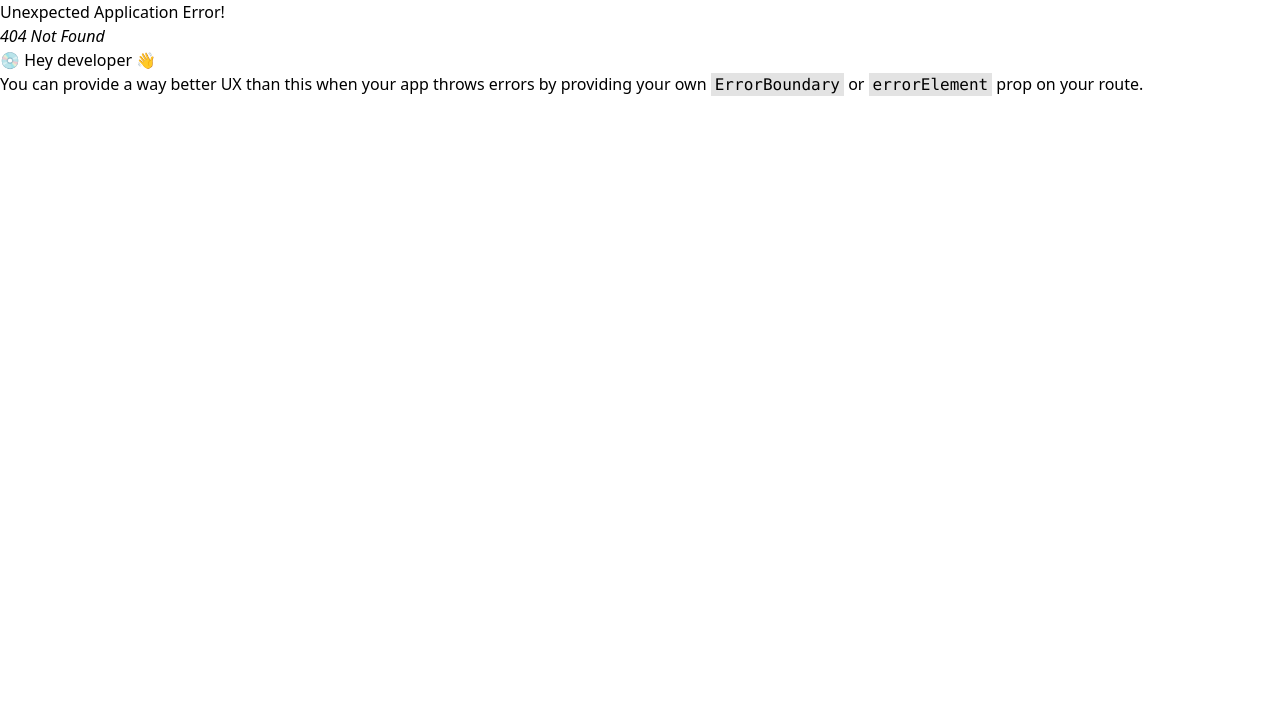
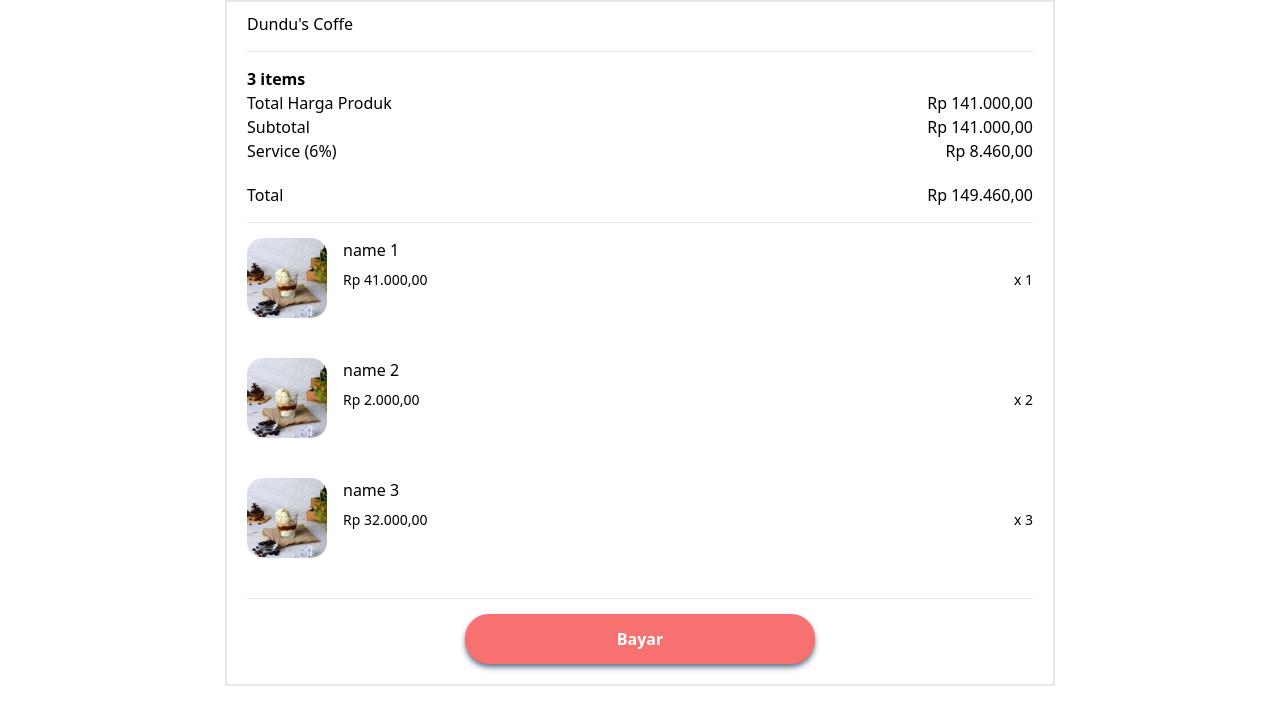
Before and after one commit to alfahmist/dundu-coffe, a React (Vite) app: page /checkout in a window 1280 px wide. Before the commit this address had no page. Shown: the top 724 px of the page. Built offline with nearby package versions, Linux system fonts and the light colour scheme.

Commit message:
add : fitur checkout untuk bayar

```diff
--- a/src/css/app.css
+++ b/src/css/app.css
@@ -575,11 +575,6 @@ video {
   margin-right: auto;
 }
 
-.mx-\[40px\] {
-  margin-left: 40px;
-  margin-right: 40px;
-}
-
 .my-\[20px\] {
   margin-top: 20px;
   margin-bottom: 20px;
@@ -591,30 +586,6 @@ video {
 
 .mb-4 {
   margin-bottom: 1rem;
-}
-
-.mt-1 {
-  margin-top: 0.25rem;
-}
-
-.mt-auto {
-  margin-top: auto;
-}
-
-.mr-\[10px\] {
-  margin-right: 10px;
-}
-
-.mr-\[20px\] {
-  margin-right: 20px;
-}
-
-.mr-\[40px\] {
-  margin-right: 40px;
-}
-
-.mb-\[10px\] {
-  margin-bottom: 10px;
 }
 
 .mb-\[15px\] {
@@ -629,6 +600,10 @@ video {
   margin-bottom: 40px;
 }
 
+.mb-\[50px\] {
+  margin-bottom: 50px;
+}
+
 .ml-4 {
   margin-left: 1rem;
 }
@@ -637,16 +612,48 @@ video {
   margin-right: 1rem;
 }
 
-.mb-\[100px\] {
-  margin-bottom: 100px;
+.mr-\[10px\] {
+  margin-right: 10px;
 }
 
-.mb-\[50px\] {
-  margin-bottom: 50px;
+.mr-\[20px\] {
+  margin-right: 20px;
 }
 
-.mb-\[200px\] {
-  margin-bottom: 200px;
+.mt-1 {
+  margin-top: 0.25rem;
+}
+
+.mt-auto {
+  margin-top: auto;
+}
+
+.mt-\[50px\] {
+  margin-top: 50px;
+}
+
+.mt-\[1000px\] {
+  margin-top: 1000px;
+}
+
+.mt-\[00px\] {
+  margin-top: 00px;
+}
+
+.mt-\[100px\] {
+  margin-top: 100px;
+}
+
+.mt-\[500px\] {
+  margin-top: 500px;
+}
+
+.mt-\[20px\] {
+  margin-top: 20px;
+}
+
+.mb-\[10px\] {
+  margin-bottom: 10px;
 }
 
 .block {
@@ -661,12 +668,16 @@ video {
   display: flex;
 }
 
-.contents {
-  display: contents;
+.h-\[150px\] {
+  height: 150px;
 }
 
 .h-\[170px\] {
   height: 170px;
+}
+
+.h-\[18px\] {
+  height: 18px;
 }
 
 .h-\[30px\] {
@@ -677,60 +688,32 @@ video {
   height: 50px;
 }
 
+.h-\[80px\] {
+  height: 80px;
+}
+
 .h-full {
   height: 100%;
 }
 
-.h-\[100px\] {
-  height: 100px;
+.w-11\/12 {
+  width: 91.666667%;
 }
 
-.h-\[200px\] {
-  height: 200px;
-}
-
-.h-\[150px\] {
-  height: 150px;
-}
-
-.h-\[120px\] {
-  height: 120px;
-}
-
-.h-\[20px\] {
-  height: 20px;
-}
-
-.h-\[40px\] {
-  height: 40px;
-}
-
-.h-\[15px\] {
-  height: 15px;
-}
-
-.h-\[18px\] {
-  height: 18px;
-}
-
-.h-\[80px\] {
-  height: 80px;
-}
-
-.h-\[1300px\] {
-  height: 1300px;
-}
-
-.h-\[130px\] {
-  height: 130px;
-}
-
-.h-\[10px\] {
-  height: 10px;
+.w-\[18px\] {
+  width: 18px;
 }
 
 .w-\[250px\] {
   width: 250px;
+}
+
+.w-\[30px\] {
+  width: 30px;
+}
+
+.w-\[40px\] {
+  width: 40px;
 }
 
 .w-\[430px\] {
@@ -741,85 +724,44 @@ video {
   width: 730px;
 }
 
-.w-\[830px\] {
-  width: 830px;
+.w-\[80px\] {
+  width: 80px;
 }
 
 .w-full {
   width: 100%;
 }
 
-.w-fit {
-  width: -moz-fit-content;
-  width: fit-content;
+.max-w-\[100px\] {
+  max-width: 100px;
 }
 
-.w-\[50px\] {
-  width: 50px;
-}
-
-.w-\[100px\] {
-  width: 100px;
-}
-
-.w-\[200px\] {
-  width: 200px;
-}
-
-.w-\[20px\] {
-  width: 20px;
-}
-
-.w-\[40px\] {
-  width: 40px;
-}
-
-.w-\[30px\] {
-  width: 30px;
-}
-
-.w-\[10px\] {
-  width: 10px;
-}
-
-.w-\[12px\] {
-  width: 12px;
-}
-
-.w-\[15px\] {
-  width: 15px;
-}
-
-.w-\[18px\] {
-  width: 18px;
-}
-
-.w-\[00px\] {
-  width: 00px;
-}
-
-.w-\[80px\] {
-  width: 80px;
-}
-
-.w-9\/12 {
-  width: 75%;
-}
-
-.w-11\/12 {
-  width: 91.666667%;
-}
-
-.max-w-\[100px\] {
-  max-width: 100px;
+.max-w-\[730px\] {
+  max-width: 730px;
 }
 
 .max-w-\[830px\] {
   max-width: 830px;
 }
 
-.max-w-\[730px\] {
-  max-width: 730px;
+.max-w-\[630px\] {
+  max-width: 630px;
+}
+
+.max-w-\[130px\] {
+  max-width: 130px;
+}
+
+.max-w-\[230px\] {
+  max-width: 230px;
+}
+
+.max-w-\[2330px\] {
+  max-width: 2330px;
+}
+
+.max-w-\[350px\] {
+  max-width: 350px;
 }
 
 .cursor-default {
@@ -846,10 +788,6 @@ video {
   align-items: flex-start;
 }
 
-.items-end {
-  align-items: flex-end;
-}
-
 .items-center {
   align-items: center;
 }
@@ -866,32 +804,12 @@ video {
   justify-content: space-between;
 }
 
-.justify-around {
-  justify-content: space-around;
-}
-
 .gap-10 {
   gap: 2.5rem;
 }
 
-.gap-20 {
-  gap: 5rem;
-}
-
-.gap-5 {
-  gap: 1.25rem;
-}
-
 .gap-2 {
   gap: 0.5rem;
-}
-
-.gap-4 {
-  gap: 1rem;
-}
-
-.gap-3 {
-  gap: 0.75rem;
 }
 
 .self-start {
@@ -900,10 +818,6 @@ video {
 
 .self-end {
   align-self: flex-end;
-}
-
-.self-center {
-  align-self: center;
 }
 
 .overflow-hidden {
@@ -922,24 +836,12 @@ video {
   border-radius: 15px;
 }
 
-.rounded-md {
-  border-radius: 0.375rem;
-}
-
 .rounded-full {
   border-radius: 9999px;
 }
 
-.rounded-sm {
-  border-radius: 0.125rem;
-}
-
-.rounded-lg {
-  border-radius: 0.5rem;
-}
-
-.rounded-xl {
-  border-radius: 0.75rem;
+.rounded-md {
+  border-radius: 0.375rem;
 }
 
 .border {
@@ -964,11 +866,6 @@ video {
   border-color: rgb(226 232 240 / var(--tw-border-opacity));
 }
 
-.border-slate-400 {
-  --tw-border-opacity: 1;
-  border-color: rgb(148 163 184 / var(--tw-border-opacity));
-}
-
 .bg-black {
   --tw-bg-opacity: 1;
   background-color: rgb(0 0 0 / var(--tw-bg-opacity));
@@ -979,6 +876,11 @@ video {
   background-color: rgb(254 202 202 / var(--tw-bg-opacity));
 }
 
+.bg-red-400 {
+  --tw-bg-opacity: 1;
+  background-color: rgb(248 113 113 / var(--tw-bg-opacity));
+}
+
 .bg-slate-200 {
   --tw-bg-opacity: 1;
   background-color: rgb(226 232 240 / var(--tw-bg-opacity));
@@ -987,16 +889,6 @@ video {
 .bg-zinc-400 {
   --tw-bg-opacity: 1;
   background-color: rgb(161 161 170 / var(--tw-bg-opacity));
-}
-
-.bg-red-400 {
-  --tw-bg-opacity: 1;
-  background-color: rgb(248 113 113 / var(--tw-bg-opacity));
-}
-
-.bg-slate-400 {
-  --tw-bg-opacity: 1;
-  background-color: rgb(148 163 184 / var(--tw-bg-opacity));
 }
 
 .p-4 {
@@ -1013,6 +905,11 @@ video {
   padding-right: 20px;
 }
 
+.px-\[40px\] {
+  padding-left: 40px;
+  padding-right: 40px;
+}
+
 .py-2 {
   padding-top: 0.5rem;
   padding-bottom: 0.5rem;
@@ -1023,52 +920,21 @@ video {
   padding-bottom: 10px;
 }
 
-.px-\[40px\] {
-  padding-left: 40px;
-  padding-right: 40px;
-}
-
-.py-\[50px\] {
-  padding-top: 50px;
-  padding-bottom: 50px;
-}
-
-.px-\[100px\] {
-  padding-left: 100px;
-  padding-right: 100px;
-}
-
-.pb-\[50px\] {
-  padding-bottom: 50px;
-}
-
 .pb-\[100px\] {
   padding-bottom: 100px;
-}
-
-.pb-\[10px\] {
-  padding-bottom: 10px;
 }
 
 .pb-\[20px\] {
   padding-bottom: 20px;
 }
 
-.pb-\[200px\] {
-  padding-bottom: 200px;
-}
-
 .text-center {
   text-align: center;
 }
 
-.align-middle {
-  vertical-align: middle;
-}
-
-.text-lg {
-  font-size: 1.125rem;
-  line-height: 1.75rem;
+.text-2xl {
+  font-size: 1.5rem;
+  line-height: 2rem;
 }
 
 .text-sm {
@@ -1081,18 +947,12 @@ video {
   line-height: 1rem;
 }
 
-.text-2xl {
-  font-size: 1.5rem;
-  line-height: 2rem;
+.font-bold {
+  font-weight: 700;
 }
 
-.text-3xl {
-  font-size: 1.875rem;
-  line-height: 2.25rem;
-}
-
-.font-bold {
-  font-weight: 700;
+.font-extralight {
+  font-weight: 200;
 }
 
 .font-medium {
@@ -1103,6 +963,18 @@ video {
   font-weight: 400;
 }
 
+.font-light {
+  font-weight: 300;
+}
+
+.leading-\[18px\] {
+  line-height: 18px;
+}
+
+.leading-\[20px\] {
+  line-height: 20px;
+}
+
 .leading-\[30px\] {
   line-height: 30px;
 }
@@ -1111,16 +983,19 @@ video {
   line-height: 50px;
 }
 
-.leading-\[20px\] {
-  line-height: 20px;
+.text-blue-500 {
+  --tw-text-opacity: 1;
+  color: rgb(59 130 246 / var(--tw-text-opacity));
 }
 
-.leading-\[18\[x\]\] {
-  line-height: 18[x];
+.text-red-500 {
+  --tw-text-opacity: 1;
+  color: rgb(239 68 68 / var(--tw-text-opacity));
 }
 
-.leading-\[18px\] {
-  line-height: 18px;
+.text-slate-500 {
+  --tw-text-opacity: 1;
+  color: rgb(100 116 139 / var(--tw-text-opacity));
 }
 
 .text-white {
@@ -1128,39 +1003,14 @@ video {
   color: rgb(255 255 255 / var(--tw-text-opacity));
 }
 
-.text-slate-500 {
+.text-slate-700 {
   --tw-text-opacity: 1;
-  color: rgb(100 116 139 / var(--tw-text-opacity));
+  color: rgb(51 65 85 / var(--tw-text-opacity));
 }
 
-.text-slate-200 {
+.text-slate-800 {
   --tw-text-opacity: 1;
-  color: rgb(226 232 240 / var(--tw-text-opacity));
-}
-
-.text-slate-400 {
-  --tw-text-opacity: 1;
-  color: rgb(148 163 184 / var(--tw-text-opacity));
-}
-
-.text-red-200 {
-  --tw-text-opacity: 1;
-  color: rgb(254 202 202 / var(--tw-text-opacity));
-}
-
-.text-red-400 {
-  --tw-text-opacity: 1;
-  color: rgb(248 113 113 / var(--tw-text-opacity));
-}
-
-.text-red-500 {
-  --tw-text-opacity: 1;
-  color: rgb(239 68 68 / var(--tw-text-opacity));
-}
-
-.text-blue-500 {
-  --tw-text-opacity: 1;
-  color: rgb(59 130 246 / var(--tw-text-opacity));
+  color: rgb(30 41 59 / var(--tw-text-opacity));
 }
 
 .opacity-0 {
@@ -1175,31 +1025,10 @@ video {
   opacity: 0.8;
 }
 
-.opacity-90 {
-  opacity: 0.9;
-}
-
-.shadow-sm {
-  --tw-shadow: 0 1px 2px 0 rgb(0 0 0 / 0.05);
-  --tw-shadow-colored: 0 1px 2px 0 var(--tw-shadow-color);
-  box-shadow: var(--tw-ring-offset-shadow, 0 0 #0000), var(--tw-ring-shadow, 0 0 #0000), var(--tw-shadow);
-}
-
-.shadow-lg {
-  --tw-shadow: 0 10px 15px -3px rgb(0 0 0 / 0.1), 0 4px 6px -4px rgb(0 0 0 / 0.1);
-  --tw-shadow-colored: 0 10px 15px -3px var(--tw-shadow-color), 0 4px 6px -4px var(--tw-shadow-color);
-  box-shadow: var(--tw-ring-offset-shadow, 0 0 #0000), var(--tw-ring-shadow, 0 0 #0000), var(--tw-shadow);
-}
-
 .shadow-md {
   --tw-shadow: 0 4px 6px -1px rgb(0 0 0 / 0.1), 0 2px 4px -2px rgb(0 0 0 / 0.1);
   --tw-shadow-colored: 0 4px 6px -1px var(--tw-shadow-color), 0 2px 4px -2px var(--tw-shadow-color);
   box-shadow: var(--tw-ring-offset-shadow, 0 0 #0000), var(--tw-ring-shadow, 0 0 #0000), var(--tw-shadow);
-}
-
-.shadow-black {
-  --tw-shadow-color: #000;
-  --tw-shadow: var(--tw-shadow-colored);
 }
 
 .shadow-slate-500 {
@@ -1226,11 +1055,6 @@ video {
   background-color: rgb(248 113 113 / var(--tw-bg-opacity));
 }
 
-.hover\:bg-slate-400:hover {
-  --tw-bg-opacity: 1;
-  background-color: rgb(148 163 184 / var(--tw-bg-opacity));
-}
-
 .hover\:text-white:hover {
   --tw-text-opacity: 1;
   color: rgb(255 255 255 / var(--tw-text-opacity));
@@ -1240,15 +1064,3 @@ video {
   --tw-bg-opacity: 1;
   background-color: rgb(239 68 68 / var(--tw-bg-opacity));
 }
-
-@media (min-width: 640px) {
-  .sm\:mx-\[auto\] {
-    margin-left: auto;
-    margin-right: auto;
-  }
-
-  .sm\:mx-auto {
-    margin-left: auto;
-    margin-right: auto;
-  }
-}
--- a/src/layout/index.jsx
+++ b/src/layout/index.jsx
@@ -4,7 +4,8 @@ import Navigation from './navigation';
 import useMarketStore from '../store/marketStore';
 
 const index = () => {
-	const { notification, notificationText, getTotalPrice } = useMarketStore();
+	const { notification, notificationText, getTotalPrice, checkoutCart } =
+		useMarketStore();
 	const path = useLocation().pathname;
 	const rupiah = (number) => {
 		const options = {
@@ -34,10 +35,14 @@ const index = () => {
 				className={`fixed w-full h-[50px] cursor-default transition-all duration-500 bottom-[20px]`}
 			>
 				{['/cart'].includes(path) ? (
-					<div className='cursor-pointer flex flex-row justify-between px-[40px]  mx-auto bg-red-400 active:bg-red-500 text-center w-11/12 max-w-[730px]   rounded-3xl text-white text-md h-full leading-[50px] font-bold shadow-slate-500 shadow-md'>
+					<Link
+						onClick={() => checkoutCart()}
+						to={'/checkout'}
+						className='cursor-pointer flex flex-row justify-between px-[40px]  mx-auto bg-red-400 active:bg-red-500 text-center w-11/12 max-w-[730px]   rounded-3xl text-white text-md h-full leading-[50px] font-bold shadow-slate-500 shadow-md'
+					>
 						<span>Checkout</span>
 						<span>{rupiah(getTotalPrice())}</span>
-					</div>
+					</Link>
 				) : null}
 
 				{/* <div className='text-center w-[730px] bg-zinc-400 mx-auto rounded-3xl text-white text-md h-full leading-[50px] font-bold shadow-slate-500 shadow-md'>
--- /dev/null
+++ b/src/pages/checkout/card.jsx
@@ -0,0 +1,42 @@
+import useMarketStore from '../../store/marketStore';
+import bin from '../../assets/bin.svg';
+const card = ({ product }) => {
+	const {
+		addToCart,
+		setNotification,
+		notification,
+		updateQuantity,
+		deleteProduct,
+		setSelected,
+	} = useMarketStore();
+	const rupiah = (number) => {
+		const options = {
+			style: 'currency',
+			currency: 'IDR',
+		};
+		return new Intl.NumberFormat('id-ID', options).format(number);
+	};
+
+	return (
+		<>
+			<div
+				className={`flex flex-row w-full overflow-hidden mb-[20px] pb-[20px] `}
+			>
+				<img
+					src={'/src/assets/images/' + product.image}
+					alt={product.name}
+					className='w-[80px] h-[80px] rounded-2xl'
+				/>
+				<div className='flex flex-col ml-4 w-full gap-2'>
+					<p className='font-medium'>{product.name}</p>
+					<div className='flex justify-between'>
+						<p className='font-medium text-sm'>{rupiah(product.price)}</p>
+						<p className='font-medium text-sm'>x {product.quantity}</p>
+					</div>
+				</div>
+			</div>
+		</>
+	);
+};
+
+export default card;
--- /dev/null
+++ b/src/pages/checkout/flex.jsx
@@ -0,0 +1,9 @@
+const flex = ({ children, className }) => {
+	return (
+		<>
+			<div className={`flex justify-between ${className}`}>{children}</div>
+		</>
+	);
+};
+
+export default flex;
--- /dev/null
+++ b/src/pages/checkout/index.jsx
@@ -0,0 +1,92 @@
+import { Link } from 'react-router-dom';
+import useMarketStore from '../../store/marketStore';
+import Card from './card';
+import Flex from './flex';
+
+const index = () => {
+	const {
+		carts,
+		checkout,
+		setSelectedAll,
+		deleteSelectedProduct,
+		getSelectedItem,
+		selectedAll,
+		isSelectAll,
+		getCheckoutPrice,
+		getCheckoutTotalItem,
+	} = useMarketStore();
+
+	const rupiah = (number) => {
+		const options = {
+			style: 'currency',
+			currency: 'IDR',
+		};
+		return new Intl.NumberFormat('id-ID', options).format(number);
+	};
+	let totalPrice = getCheckoutPrice();
+	let servicePrice = (getCheckoutPrice() * 6) / 100;
+	let totalPriceAfterService = getCheckoutPrice() + servicePrice;
+
+	return (
+		<>
+			<div>
+				<div className='mb-[15px] flex justify-between'>
+					<div className=''>Dundu's Coffe</div>
+				</div>
+				<hr className='mb-[15px]' />
+				<div className='mb-[15px]'>
+					<p className='font-bold'>
+						{getCheckoutTotalItem() > 0
+							? `${getCheckoutTotalItem()} items`
+							: '1 item'}
+					</p>
+					<Flex>
+						<p className='font-light'>Total Harga Produk</p>
+						<p>{rupiah(totalPrice)}</p>
+					</Flex>
+					<Flex>
+						<p className='font-light'>Subtotal</p>
+						<p>{rupiah(totalPrice)}</p>
+					</Flex>
+					<Flex>
+						<p className='font-light'>Service (6%)</p>
+						<p>{rupiah(servicePrice)}</p>
+					</Flex>
+					<Flex className='mt-[20px]'>
+						<p className='font-medium'>Total</p>
+						<p>{rupiah(totalPriceAfterService)}</p>
+					</Flex>
+				</div>
+				<hr className='mb-[15px]' />
+
+				{checkout.length > 0 ? (
+					<>
+						<div className='flex flex-col items-start'>
+							{checkout.map((product, index) => {
+								return <Card key={index} product={product} />;
+							})}
+						</div>
+					</>
+				) : (
+					<>
+						<Link
+							to={'/'}
+							className='text-center font-medium text-2xl my-[20px] text-blue-500 block'
+						>
+							+Tambah barang
+						</Link>
+					</>
+				)}
+			</div>
+			<hr className='mb-[15px]' />
+			<Link
+				to={'/checkout'}
+				className='cursor-pointer mb-[10px] flex justify-center px-[40px]  mx-auto bg-red-400 active:bg-red-500  w-11/12 max-w-[350px]   rounded-3xl text-white text-md h-full leading-[50px] font-bold shadow-slate-500 shadow-md'
+			>
+				<span>Bayar</span>
+			</Link>
+		</>
+	);
+};
+
+export default index;
--- a/src/routes/index.jsx
+++ b/src/routes/index.jsx
@@ -3,6 +3,7 @@ import Home from '../pages/home';
 import Cart from '../pages/cart';
 import Layout from '../layout';
 import OrderHistory from '../pages/history';
+import Checkout from '../pages/checkout';
 
 const index = () => {
 	const router = createBrowserRouter([
@@ -22,6 +23,10 @@ const index = () => {
 					path: '/order-history',
 					element: <OrderHistory />,
 				},
+				{
+					path: '/checkout',
+					element: <Checkout />,
+				},
 			],
 		},
 	]);
--- a/src/store/marketStore.js
+++ b/src/store/marketStore.js
@@ -33,6 +33,32 @@ const useMarketStore = create((set, get) => ({
 			isSelected: true,
 		},
 	],
+	checkout: [
+		{
+			id: 11,
+			quantity: 1,
+			stock: 1,
+			name: 'name 1',
+			image: 'affogato.jpg',
+			price: 41000,
+		},
+		{
+			id: 13,
+			quantity: 2,
+			stock: 1,
+			name: 'name 2',
+			image: 'affogato.jpg',
+			price: 2000,
+		},
+		{
+			id: 15,
+			quantity: 3,
+			stock: 1,
+			name: 'name 3',
+			image: 'affogato.jpg',
+			price: 32000,
+		},
+	],
 	notification: false,
 	notificationText: '',
 	isSelectAll: false,
@@ -50,6 +76,18 @@ const useMarketStore = create((set, get) => ({
 	},
 	increasePopulation: () => set((state) => ({ bears: state.bears + 1 })),
 	removeAllBears: () => set({ bears: 0 }),
+	checkoutCart: () => {
+		console.log(get().checkout);
+
+		set({
+			checkout: get().carts,
+		});
+		setTimeout(() => {
+			set({
+				carts: [],
+			});
+		}, 1000);
+	},
 	addToCart: (obj) => {
 		get().Notification('1 item added to cart');
 		setTimeout(() => {
@@ -140,6 +178,12 @@ const useMarketStore = create((set, get) => ({
 		get()
 			.carts.filter((x) => x.isSelected === true)
 			.reduce((acc, current) => (acc += current.quantity * current.price), 0),
+	getCheckoutPrice: () =>
+		get().checkout.reduce(
+			(acc, current) => (acc += current.quantity * current.price),
+			0
+		),
+	getCheckoutTotalItem: () => get().checkout.length,
 }));
 
 export default useMarketStore;
```
